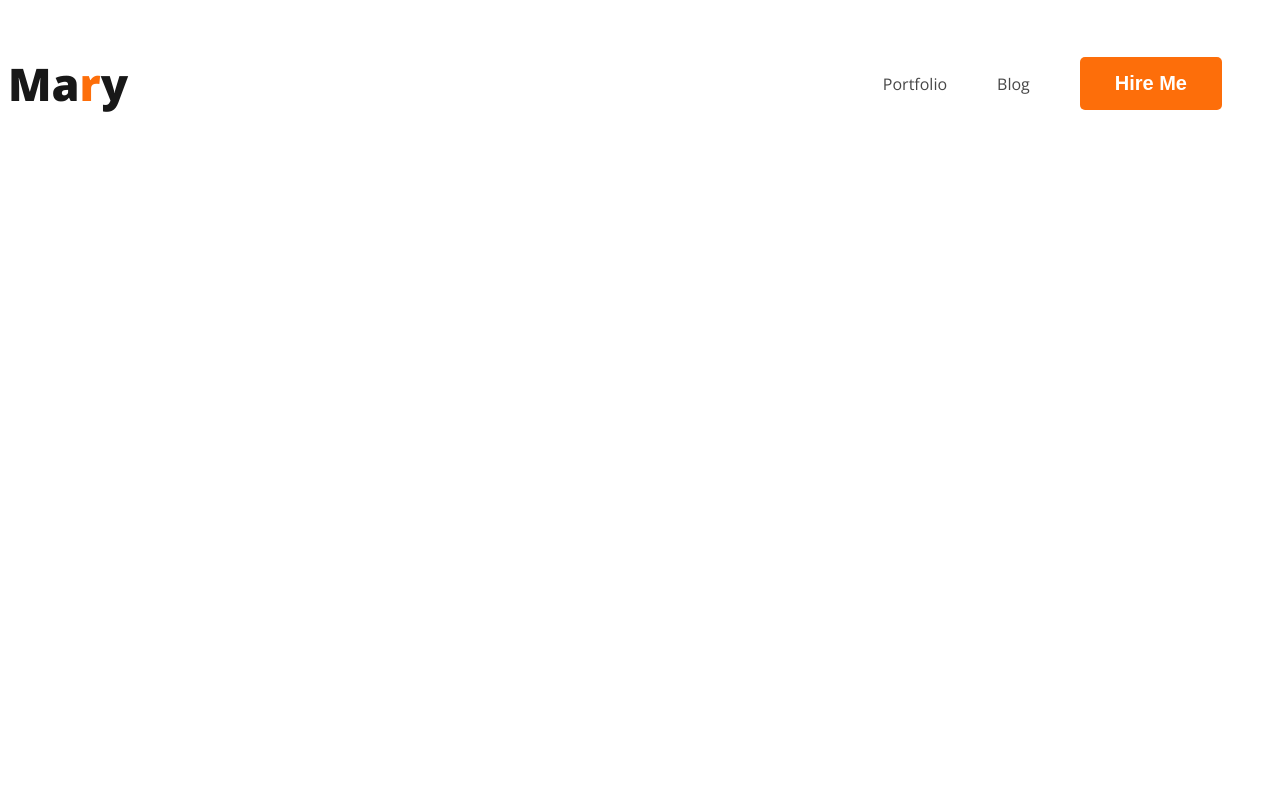
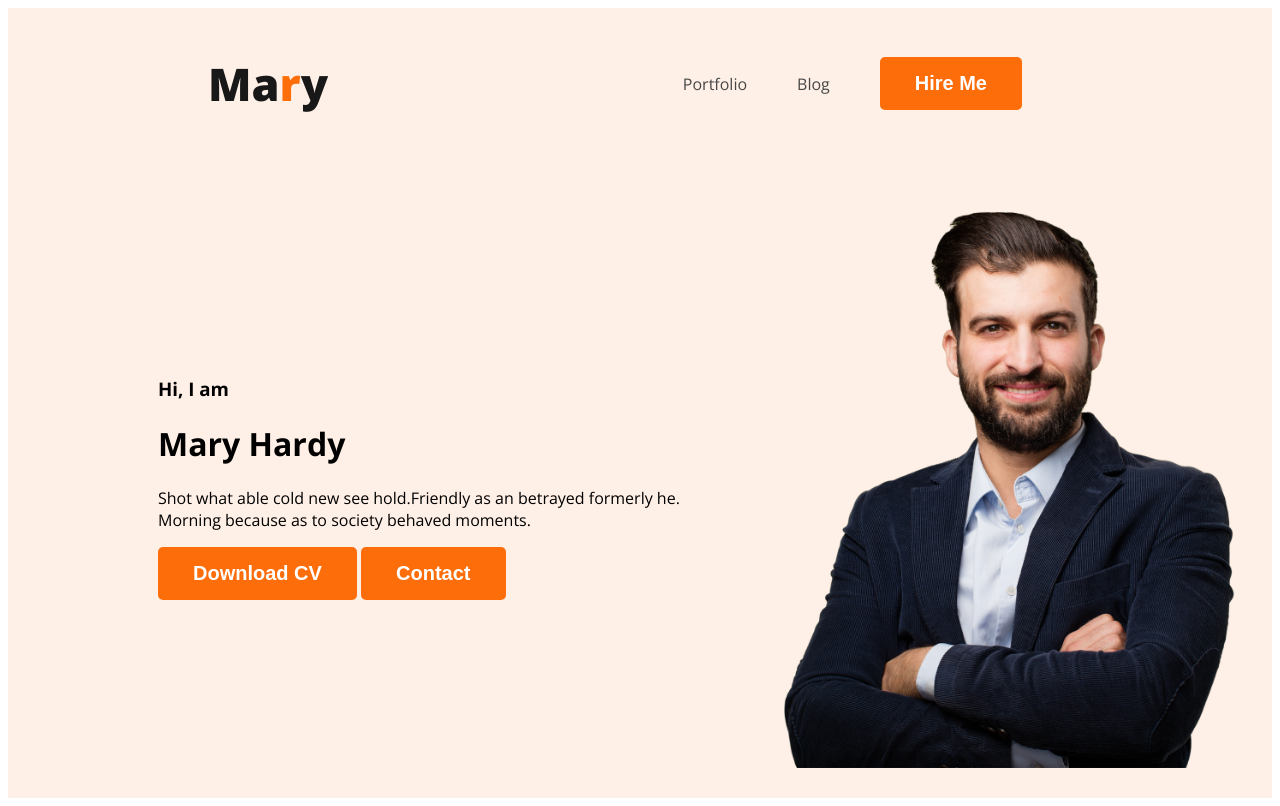
Before and after one commit to AsfirNoor/My-First-Webdeveloper-Portfolio, a plain HTML site: page index.html in a window 1280 px wide. Drawn offline with nearby package versions, Linux system fonts and the light colour scheme.

Commit message:
added header

```diff
--- a/index.html
+++ b/index.html
@@ -11,7 +11,7 @@
     <link rel="stylesheet" href="styles/portfolio.css">
 </head>
 <body>
-    <header>
+    <header class="header">
         <nav>
             <h3 class="nav-title">Ma<span class="text-primary">r</span>y</h3>
             <ul>
@@ -20,6 +20,16 @@
                 <li><button class="button-primary">Hire Me</button></li>
             </ul>
         </nav>
+        <div class="banner">
+            <div class="banner-content">
+                <h3 class="banner-greeting">Hi, I  am</h3>
+                <h1 class="banner-title">Mary Hardy</h1>
+                <p>Shot what able cold new see hold.Friendly as an betrayed formerly he. Morning because as to society behaved moments.</p>
+                <button class="button-primary">Download CV</button>
+                <button class="button-primary">Contact</button>
+            </div>
+            <img class="profile-pic" src="images/hardy.png" alt="">
+        </div>
     </header>
     <main>
 
--- a/styles/portfolio.css
+++ b/styles/portfolio.css
@@ -22,10 +22,11 @@ nav {
     display: flex;
     justify-content: space-between;
     align-items: center;
+    margin: 0 200px;
 }
 
 .nav-title {
-    color: var(--Dark-01, #181818);
+    color:  #181818;
     font-size: 45px;
     font-weight: 800;
 }
@@ -44,3 +45,16 @@ nav a {
     text-decoration: none;
     color: #474747;
 }
+
+/* header relate styles */
+.header{
+    background-color: #fff0e7;
+}
+.banner{
+    padding: 30px 30px 30px 150px;
+    display: flex;
+    align-items: center;
+}
+.banner .profile-pic{
+    width: 500px;
+}
```
